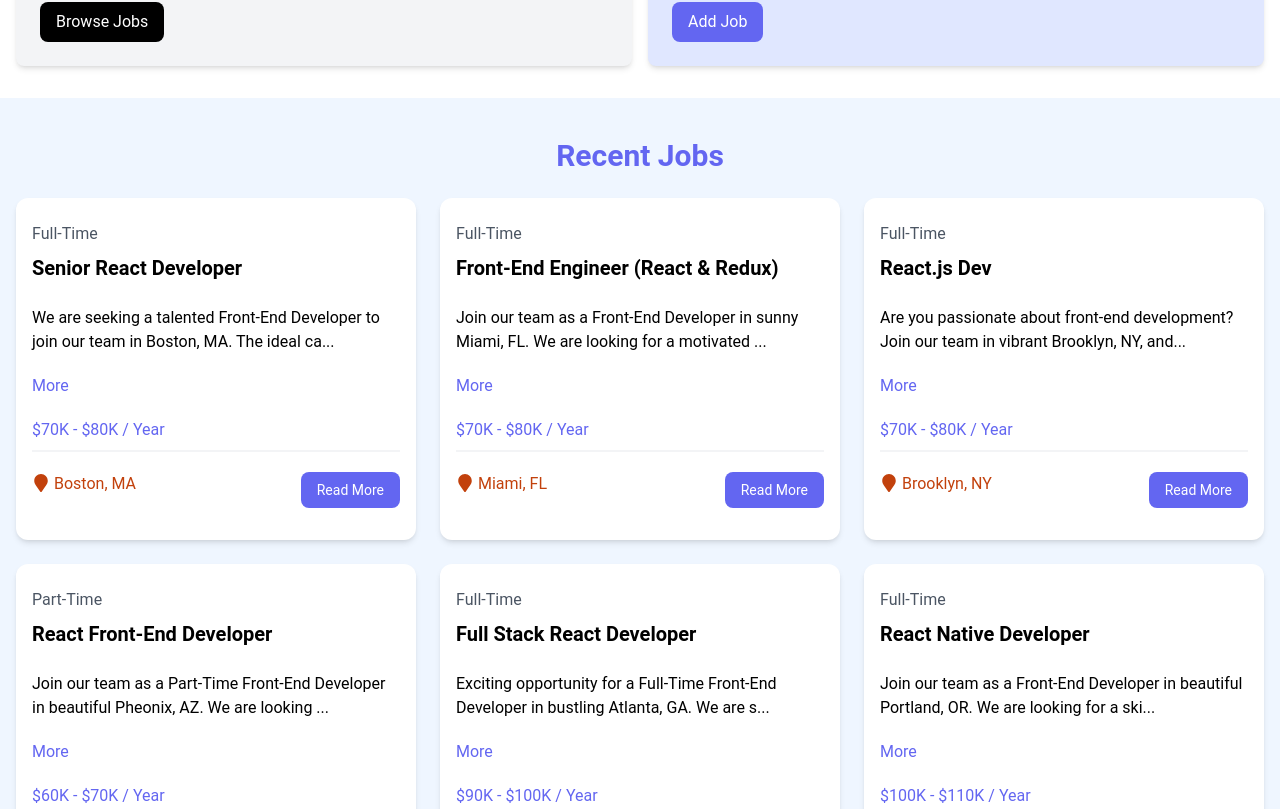
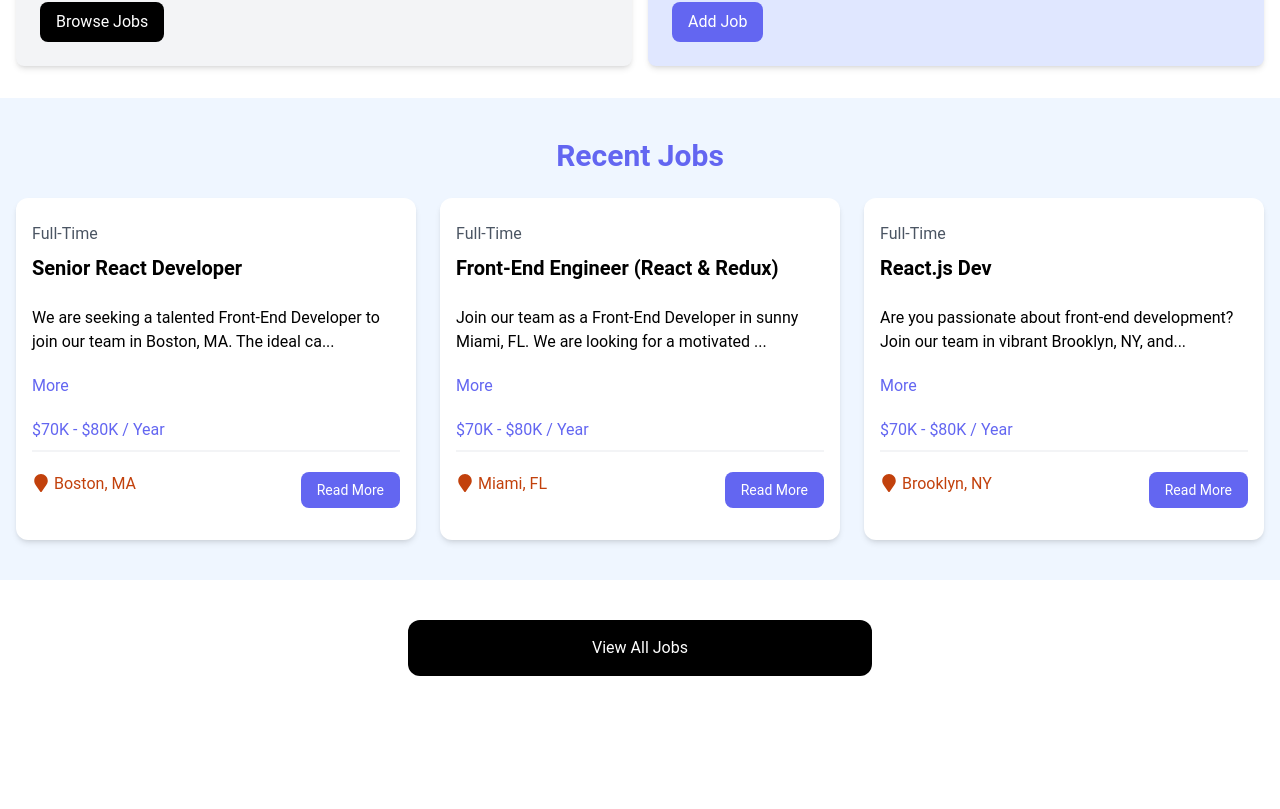
Before and after one commit to harsh-haria/react-jobs, a React (Vite) app: page / in a window 1280 px wide. Shown: the part 511-1320 px from the top of the page. After the commit the page ends 1227 px from the top, so only its background shows below. Built offline with nearby package versions, Linux system fonts and the light colour scheme; data requests are answered from the project's data file.

Commit message:
spinner added in the recent jobs section

```diff
--- a/package.json
+++ b/package.json
@@ -14,7 +14,8 @@
     "react": "^18.2.0",
     "react-dom": "^18.2.0",
     "react-icons": "^5.0.1",
-    "react-router-dom": "^6.22.3"
+    "react-router-dom": "^6.22.3",
+    "react-spinners": "^0.13.8"
   },
   "devDependencies": {
     "@types/react": "^18.2.66",
--- a/src/components/JobListings.jsx
+++ b/src/components/JobListings.jsx
@@ -1,7 +1,7 @@
 import { useEffect, useState } from "react";
 
-import jobs from "../jobs.json";
 import JobListing from "./JobListing";
+import Spinner from "./Spinner";
 
 const JobListings = ({ isHome = false }) => {
 	const [jobs, setJobs] = useState([]);
@@ -10,7 +10,8 @@ const JobListings = ({ isHome = false }) => {
 	useEffect(() => {
 		const fetchJobs = async () => {
 			try {
-				let response = await fetch("http://localhost:8000/jobs");
+				let urlLimiter = isHome ? "?_limit=3" : "";
+				let response = await fetch(`http://localhost:8000/jobs${urlLimiter}`);
 				let data = await response.json();
 				setJobs(data);
 			} catch (error) {
@@ -29,11 +30,15 @@ const JobListings = ({ isHome = false }) => {
 				<h2 className="text-3xl font-bold text-indigo-500 mb-6 text-center">
 					{isHome ? `Recent Jobs` : `Browse Jobs`}
 				</h2>
-				<div className="grid grid-cols-1 md:grid-cols-3 gap-6">
-					{jobs.map((jobItem) => (
-						<JobListing key={jobItem.id} job={jobItem} />
-					))}
-				</div>
+				{loading ? (
+					<Spinner loading={loading} />
+				) : (
+					<div className="grid grid-cols-1 md:grid-cols-3 gap-6">
+						{jobs.map((jobItem) => (
+							<JobListing key={jobItem.id} job={jobItem} />
+						))}
+					</div>
+				)}
 			</div>
 		</section>
 	);
--- /dev/null
+++ b/src/components/Spinner.jsx
@@ -0,0 +1,19 @@
+import ClipLoader from "react-spinners/ClipLoader";
+
+const override = {
+	display: "block",
+	margin: "100px auto",
+};
+
+const Spinner = ({ loading }) => {
+	return (
+		<ClipLoader
+			colour="#4338ca"
+			loading={loading}
+			cssOverride={override}
+			size={150}
+		/>
+	);
+};
+
+export default Spinner;
```
Also changed, not shown: 1 other file (tests, documents, lock files or other folders).
